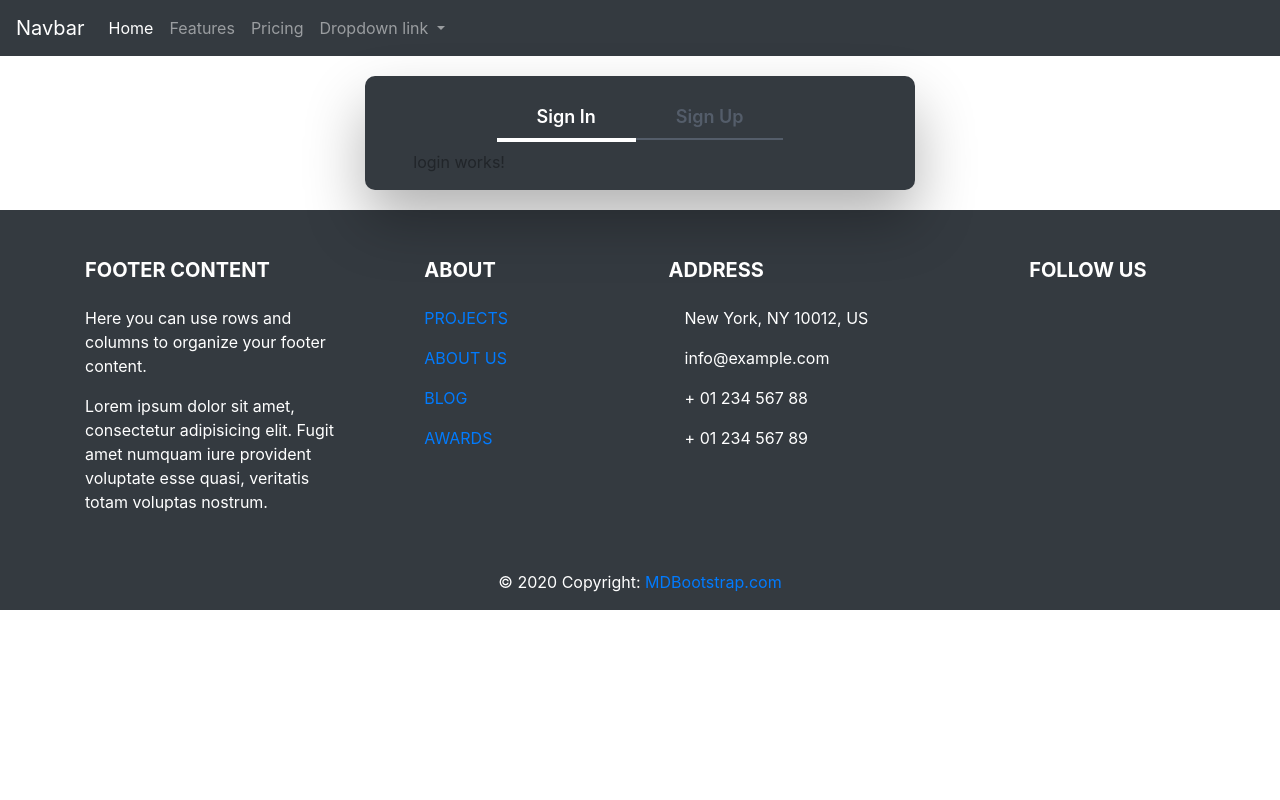
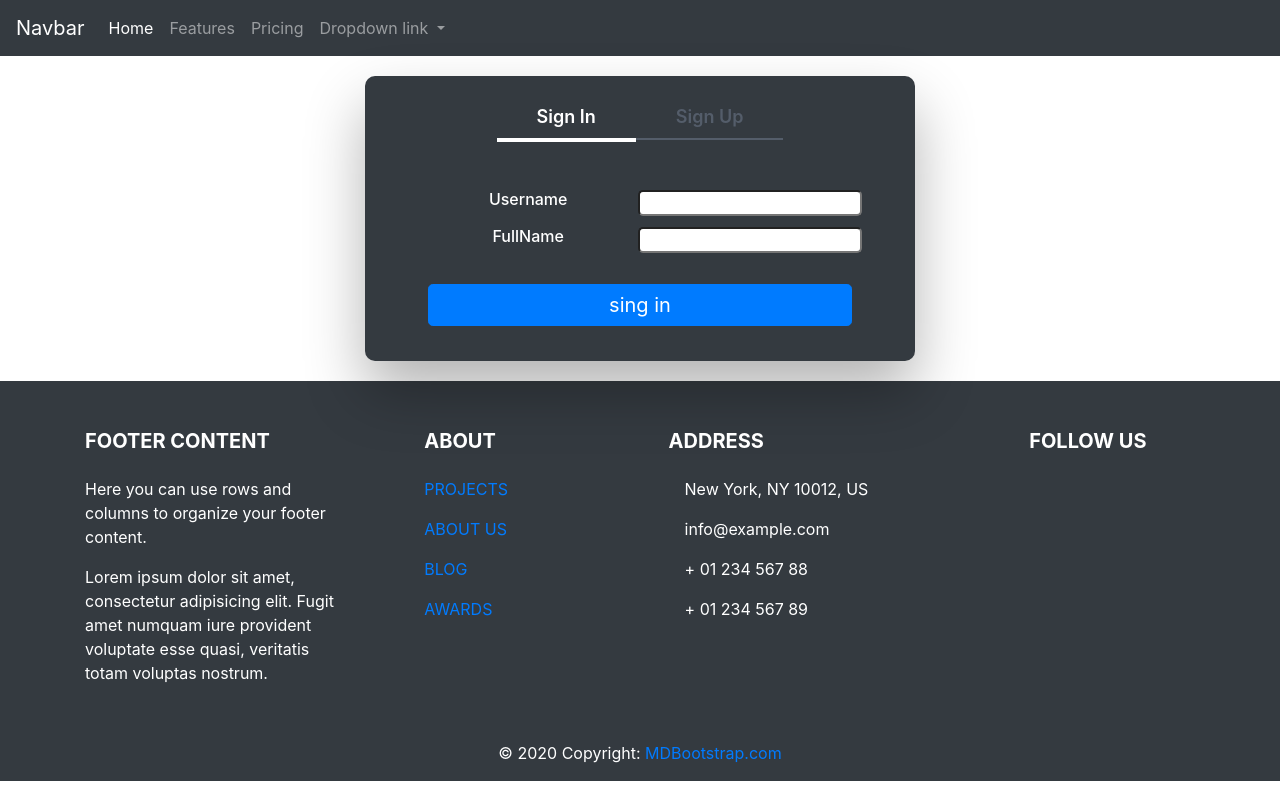
Before and after one commit to Vladi40kif/Test-Study.NET_WEB_API_Core_Entity_Angular, an Angular app in the folder Angular/: page /users/login in a window 1280 px wide. Built offline with nearby package versions, Linux system fonts and the light colour scheme.

Commit message:
add login page jwt toren save ok

```diff
--- a/Angular/src/app/shared/loginModel.service.ts
+++ b/Angular/src/app/shared/loginModel.service.ts
@@ -1,19 +1,19 @@
 import { Injectable } from '@angular/core';
-import { FormBuilder, Validators, FormGroup } from '@angular/forms';
+import { Validators, FormGroup, FormControl } from '@angular/forms';
 
 @Injectable({
     providedIn: 'root'
 })
 export class LoginModelService {
 
-	constructor(private fb: FormBuilder){}
+	constructor(){}
 
-	public loginModel: any = this.fb.group({
-        UserName: ['', Validators.minLength(4)],
-        Password: ['', Validators.minLength(4)]
+	public LoginForm = new FormGroup({
+        UserName: new FormControl( '', [
+        	Validators.minLength(4),
+        	Validators.maxLength(24),
+        	Validators.pattern('^[a-z0-9_-]{4,24}') ] ),
+        Password: new FormControl( '', Validators.minLength(4))
     });
 
-    public checkPasswords(group: FormGroup) {
-        return group.get('password').value === group.get('confirmPass').value ? null : { notSame: true }
-    }
 }
--- a/Angular/src/app/shared/user.service.ts
+++ b/Angular/src/app/shared/user.service.ts
@@ -12,6 +12,16 @@ export class UserService {
 
     mainUrl: string = "https://localhost:44373/api";
 
+    sendLoginInfo(): any{
+
+        var loginBody: any = {
+            UserName: this.loginModel.LoginForm.controls['UserName'].value,
+            Password: this.loginModel.LoginForm.controls['Password'].value
+        };
+
+        return this.http.post(this.mainUrl + "/Auth/login", loginBody);
+    }
+
     sendRegInfo(): any{
 
         var registerBody: any = {
--- a/Angular/src/app/users/login/login.component.css
+++ b/Angular/src/app/users/login/login.component.css
@@ -0,0 +1,14 @@
+*[role="form"] {
+    max-width: 530px;
+    padding: 15px;
+    margin-top: 20px;
+    margin-bottom: 20px;
+    border-radius: 0.3em;
+}
+
+.formFild{
+    padding: 5px;
+}
+.formFild input{
+    border-radius: 5px;
+}
--- a/Angular/src/app/users/login/login.component.html
+++ b/Angular/src/app/users/login/login.component.html
@@ -1 +1,19 @@
-<p>login works!</p>
+<form class="form-horizontal text-white mdb-color lighten-3" role="form" [formGroup] = "service.loginModel.LoginForm" autocomplete="off" (submit)="login()">
+	<div class="row justify-content-md-center formFild ">
+		<div class = "col text-center">
+			<h6>Username</h6>
+			<label class="text-danger" *ngIf="service.loginModel.LoginForm.controls['UserName'].invalid">Incorrect Username!</label>
+		</div>
+		<input class="col text-center" style=" height: 100%;" formControlName = "UserName">
+	</div>
+
+	<div class="row justify-content-md-center formFild ">
+		<div class = "col text-center">
+			<h6>FullName</h6>
+			<label class="text-danger" *ngIf="service.loginModel.LoginForm.controls['Password'].invalid">Incorrect Name!</label>
+		</div>
+		<input class="col text-center" style=" height: 100%;" formControlName = "Password">
+	</div>
+
+	<button type="submit" [disabled]="!service.loginModel.LoginForm.valid && !service.loginModel.LoginForm.touched" class="btn btn-primary btn-lg btn-block formFild" style="margin-top: 25px" >sing in</button>
+</form>
--- a/Angular/src/app/users/login/login.component.ts
+++ b/Angular/src/app/users/login/login.component.ts
@@ -1,15 +1,32 @@
-import { Component, OnInit } from '@angular/core';
+import { Component } from '@angular/core';
+import { FormGroup } from '@angular/forms';
+import { UserService } from './../../shared/user.service';
+import { ToastrService } from 'ngx-toastr';
 
 @Component({
-  selector: 'app-login',
-  templateUrl: './login.component.html',
-  styleUrls: ['./login.component.css']
+	selector: 'app-login',
+	templateUrl: './login.component.html',
+	styleUrls: ['./login.component.css']
 })
-export class LoginComponent implements OnInit {
+export class LoginComponent {
 
-  constructor() { }
+	constructor(public service:UserService, public tostar: ToastrService) { }
 
-  ngOnInit() {
-  }
+	public login(){
 
+		this.service.sendLoginInfo().subscribe(
+			(res: any) => {
+			localStorage.setItem('token', res.token);
+			this.tostar.success('Login OK');
+			this.tostar.info(res.token);
+			//this.router.navigateByUrl('/home');
+		},
+			err => {
+			if (err.status == 400)
+				this.tostar.error('Incorrect username or password.', 'Authentication failed.');
+			else
+				console.log(err);
+		});
+
+	}
 }
--- a/Angular/src/app/users/registrution/registrution.component.html
+++ b/Angular/src/app/users/registrution/registrution.component.html
@@ -41,5 +41,5 @@
 		</div>
 		<input class="col text-center"  style=" height: 100%;"  formControlName = "confirmPass" >
 	</div>
-	<button type="submit" [disabled]="!service.registerModel.InfoForm.valid" class="btn btn-primary btn-lg btn-block formFild" style="margin-top: 25px" >sing up</button>
+	<button type="submit" [disabled]="!service.registerModel.InfoForm.valid && !service.registerModel.PassForm.valid && !service.registerModel.InfoForm.touched && !service.registerModel.PassForm.touched" class="btn btn-primary btn-lg btn-block formFild" style="margin-top: 25px" >sing up</button>
 </form>
--- a/Angular/src/app/users/registrution/registrution.component.ts
+++ b/Angular/src/app/users/registrution/registrution.component.ts
@@ -15,13 +15,14 @@ export class RegistrutionComponent{
 
     register() {
        this.service.sendRegInfo().subscribe(resp => {
+           console.log(resp);
             if(resp.succeeded){
                 this.tostar.success("Register OK");
                 this.service.registerModel.InfoForm.reset();
                 this.service.registerModel.PassForm.reset();
             }
             else{
-                this.tostar.error(resp.errors[0].code + resp.errors[0].description);
+                //this.tostar.error(resp.errors[0].code + resp.errors[0].description);
             }
         });
 
```
Also changed, not shown: 1 other file (tests, documents, lock files or other folders).
